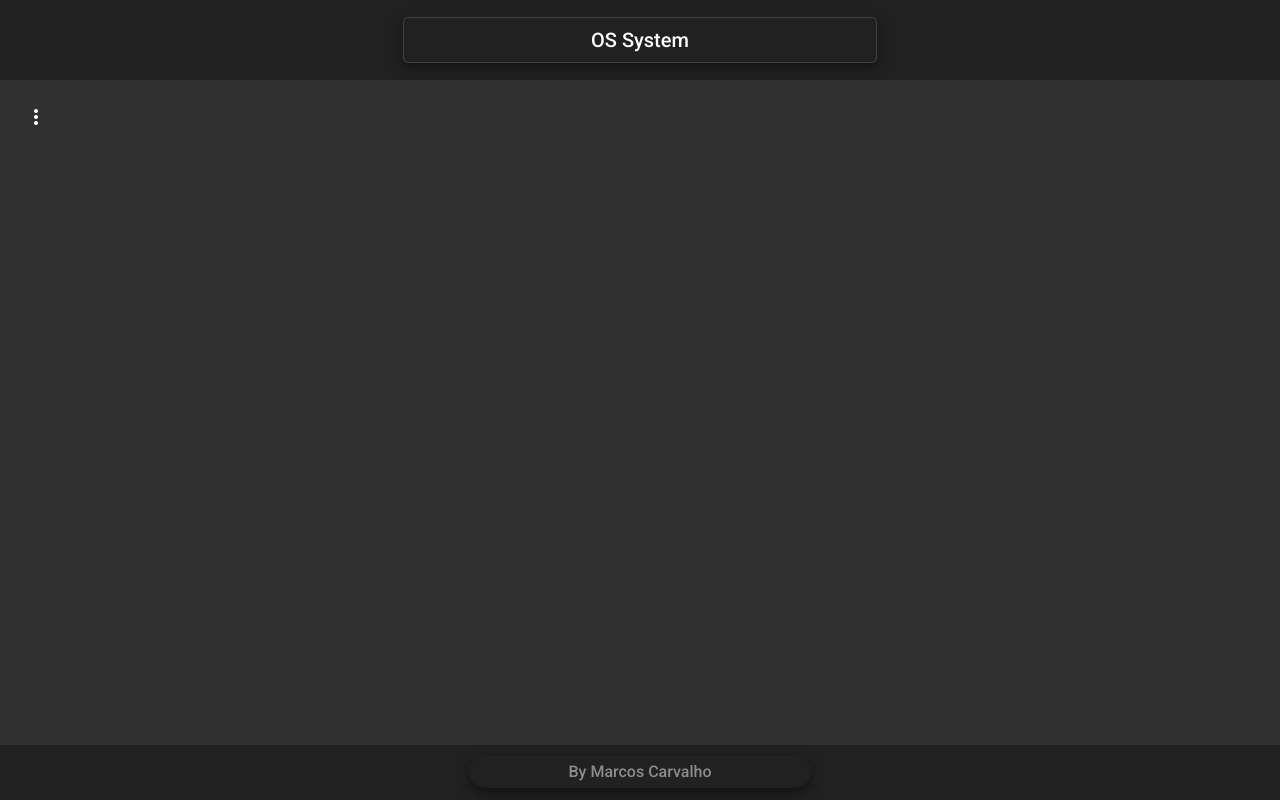
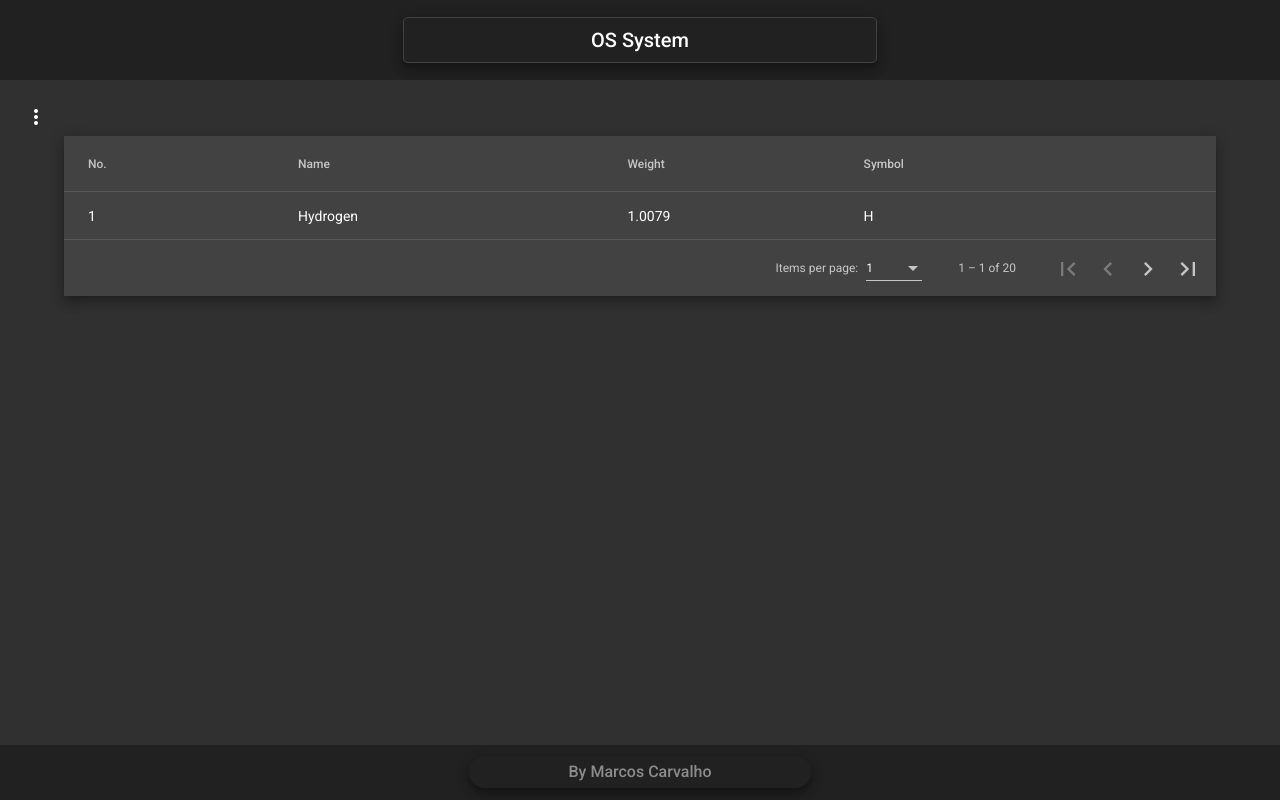
Before and after one commit to marcosabcarvalho/os, an Angular app: page /tecnicos in a window 1280 px wide. Before the commit this address led to /. Built offline with nearby package versions, Linux system fonts and the light colour scheme.

Commit message:
component read-all Tecnico - aula 34

```diff
--- a/src/app/app-routing.module.ts
+++ b/src/app/app-routing.module.ts
@@ -1,3 +1,4 @@
+import { TecnicoReadComponent } from './views/components/tecnico/tecnico-read/tecnico-read.component';
 import { HomeComponent } from './views/components/home/home.component';
 import { NgModule, Component } from '@angular/core';
 import { RouterModule, Routes } from '@angular/router';
@@ -6,6 +7,10 @@
   {
     path: '',
     component: HomeComponent
+  },
+  {
+    path: 'tecnicos',
+    component: TecnicoReadComponent
   }
 ];
 
--- a/src/app/app.module.ts
+++ b/src/app/app.module.ts
@@ -23,6 +23,7 @@
 import { FooterComponent } from './views/components/template/footer/footer.component';
 import { NavComponent } from './views/components/template/nav/nav.component';
 import { HomeComponent } from './views/components/home/home.component';
+import { TecnicoReadComponent } from './views/components/tecnico/tecnico-read/tecnico-read.component';
 
 @NgModule({
   declarations: [
@@ -30,7 +31,8 @@
     HeaderComponent,
     FooterComponent,
     NavComponent,
-    HomeComponent
+    HomeComponent,
+    TecnicoReadComponent
   ],
   imports: [
     BrowserModule,
--- /dev/null
+++ b/src/app/views/components/tecnico/tecnico-read/tecnico-read.component.css
@@ -0,0 +1,9 @@
+.container {
+    width: 90%;
+    margin-right: auto;
+    margin-left: auto;
+  }
+
+  table {
+      width: 100%;
+  }
--- /dev/null
+++ b/src/app/views/components/tecnico/tecnico-read/tecnico-read.component.html
@@ -0,0 +1,36 @@
+<div class="mat-elevation-z8 container">
+    <table mat-table [dataSource]="dataSource">
+
+      <!-- Position Column -->
+      <ng-container matColumnDef="position">
+        <th mat-header-cell *matHeaderCellDef> No. </th>
+        <td mat-cell *matCellDef="let element"> {{element.position}} </td>
+      </ng-container>
+
+      <!-- Name Column -->
+      <ng-container matColumnDef="name">
+        <th mat-header-cell *matHeaderCellDef> Name </th>
+        <td mat-cell *matCellDef="let element"> {{element.name}} </td>
+      </ng-container>
+
+      <!-- Weight Column -->
+      <ng-container matColumnDef="weight">
+        <th mat-header-cell *matHeaderCellDef> Weight </th>
+        <td mat-cell *matCellDef="let element"> {{element.weight}} </td>
+      </ng-container>
+
+      <!-- Symbol Column -->
+      <ng-container matColumnDef="symbol">
+        <th mat-header-cell *matHeaderCellDef> Symbol </th>
+        <td mat-cell *matCellDef="let element"> {{element.symbol}} </td>
+      </ng-container>
+
+      <tr mat-header-row *matHeaderRowDef="displayedColumns"></tr>
+      <tr mat-row *matRowDef="let row; columns: displayedColumns;"></tr>
+    </table>
+
+    <mat-paginator [pageSizeOptions]="[1, 5, 10, 20,50, 100]"
+                   showFirstLastButtons
+                   aria-label="Select page of periodic elements">
+    </mat-paginator>
+  </div>
--- /dev/null
+++ b/src/app/views/components/tecnico/tecnico-read/tecnico-read.component.ts
@@ -0,0 +1,49 @@
+import { AfterViewInit, Component, ViewChild } from '@angular/core';
+import { MatPaginator } from '@angular/material/paginator';
+import { MatTableDataSource } from '@angular/material/table';
+
+@Component({
+  selector: 'app-tecnico-read',
+  templateUrl: './tecnico-read.component.html',
+  styleUrls: ['./tecnico-read.component.css']
+})
+export class TecnicoReadComponent implements AfterViewInit {
+  displayedColumns: string[] = ['position', 'name', 'weight', 'symbol'];
+  dataSource = new MatTableDataSource<PeriodicElement>(ELEMENT_DATA);
+
+  @ViewChild(MatPaginator) paginator!: MatPaginator;
+
+  ngAfterViewInit() {
+    this.dataSource.paginator = this.paginator;
+  }
+}
+
+export interface PeriodicElement {
+  name: string;
+  position: number;
+  weight: number;
+  symbol: string;
+}
+
+const ELEMENT_DATA: PeriodicElement[] = [
+  {position: 1, name: 'Hydrogen', weight: 1.0079, symbol: 'H'},
+  {position: 2, name: 'Helium', weight: 4.0026, symbol: 'He'},
+  {position: 3, name: 'Lithium', weight: 6.941, symbol: 'Li'},
+  {position: 4, name: 'Beryllium', weight: 9.0122, symbol: 'Be'},
+  {position: 5, name: 'Boron', weight: 10.811, symbol: 'B'},
+  {position: 6, name: 'Carbon', weight: 12.0107, symbol: 'C'},
+  {position: 7, name: 'Nitrogen', weight: 14.0067, symbol: 'N'},
+  {position: 8, name: 'Oxygen', weight: 15.9994, symbol: 'O'},
+  {position: 9, name: 'Fluorine', weight: 18.9984, symbol: 'F'},
+  {position: 10, name: 'Neon', weight: 20.1797, symbol: 'Ne'},
+  {position: 11, name: 'Sodium', weight: 22.9897, symbol: 'Na'},
+  {position: 12, name: 'Magnesium', weight: 24.305, symbol: 'Mg'},
+  {position: 13, name: 'Aluminum', weight: 26.9815, symbol: 'Al'},
+  {position: 14, name: 'Silicon', weight: 28.0855, symbol: 'Si'},
+  {position: 15, name: 'Phosphorus', weight: 30.9738, symbol: 'P'},
+  {position: 16, name: 'Sulfur', weight: 32.065, symbol: 'S'},
+  {position: 17, name: 'Chlorine', weight: 35.453, symbol: 'Cl'},
+  {position: 18, name: 'Argon', weight: 39.948, symbol: 'Ar'},
+  {position: 19, name: 'Potassium', weight: 39.0983, symbol: 'K'},
+  {position: 20, name: 'Calcium', weight: 40.078, symbol: 'Ca'},
+];
--- a/src/app/views/components/template/nav/nav.component.html
+++ b/src/app/views/components/template/nav/nav.component.html
@@ -4,7 +4,7 @@
             <a mat-list-item routerLink="/">
                 <i class="material-icons">home</i>Home
             </a>
-            <a mat-list-item routerLink="/">
+            <a mat-list-item routerLink="tecnicos">
                 <i class="material-icons">work</i>Técnico
             </a>
             <a mat-list-item routerLink="/">
```
